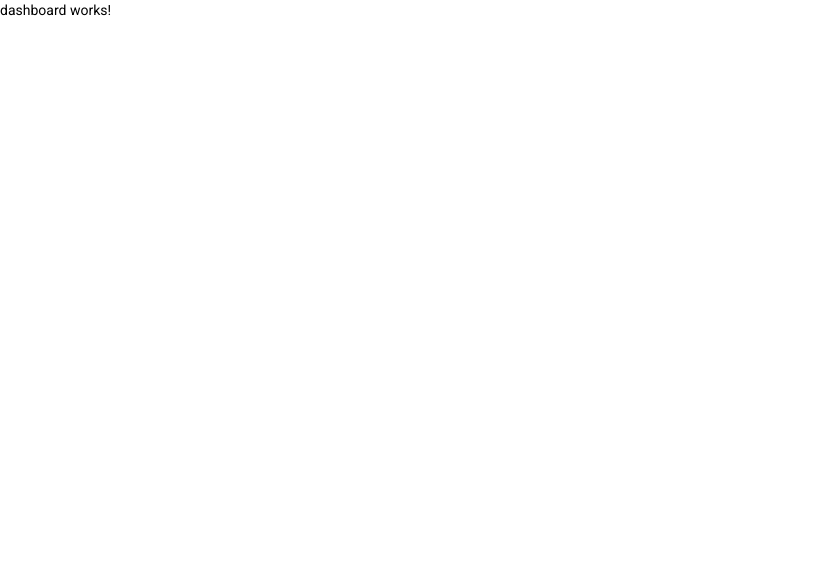
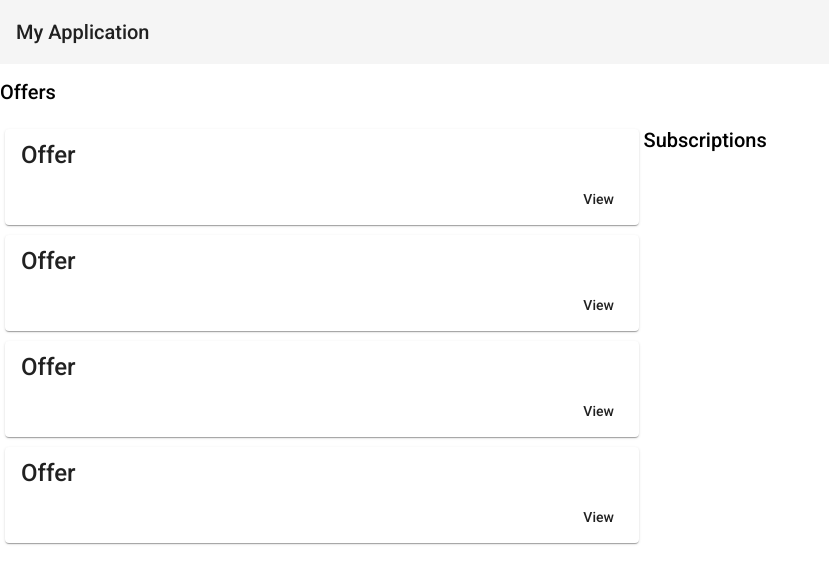
Before and after one commit to winni4eva/subscription, an Angular app: page /admin in a window 1280 px wide. Shown: the top 584 px of the page, without its empty margins (0-829 px from the left). Built offline with nearby package versions, Linux system fonts and the light colour scheme; sample sign-in values are in the browser's storage.

Commit message:
Added offer and subscription dashboard cards

```diff
--- a/src/app/admin/admin.module.ts
+++ b/src/app/admin/admin.module.ts
@@ -4,6 +4,7 @@ import { DashboardComponent } from './dashboard/dashboard.component';
 import { OffersComponent } from './offers/offers.component';
 import { SubscriptionsComponent } from './subscriptions/subscriptions.component';
 import { AdminRoutingModule } from './admin-routing.module';
+import { AngularMaterialModule } from '../material.module';
 
 
 
@@ -15,7 +16,8 @@ import { AdminRoutingModule } from './admin-routing.module';
   ],
   imports: [
     CommonModule,
-    AdminRoutingModule
+    AdminRoutingModule,
+    AngularMaterialModule
   ]
 })
 export class AdminModule { }
--- a/src/app/admin/dashboard/dashboard.component.html
+++ b/src/app/admin/dashboard/dashboard.component.html
@@ -1 +1,44 @@
-<p>dashboard works!</p>
+<p>
+  <mat-toolbar>
+    <span>My Application</span>
+  </mat-toolbar>
+</p>
+
+<div layout="row" class="layout-row">
+  <h2>Offers</h2>
+  <mat-card class="mat-card">
+    <mat-card-title>Offer</mat-card-title>
+    <!-- <mat-card-subtitle>End</mat-card-subtitle> -->
+    <mat-card-actions align="end">
+      <button mat-button>View</button>
+    </mat-card-actions>
+  </mat-card>
+
+  <mat-card class="mat-card">
+    <mat-card-title>Offer</mat-card-title>
+    <!-- <mat-card-subtitle>End</mat-card-subtitle> -->
+    <mat-card-actions align="end">
+      <button mat-button>View</button>
+    </mat-card-actions>
+  </mat-card>
+</div>
+
+
+<div layout="row">
+  <h2>Subscriptions</h2>
+  <mat-card class="mat-card">
+    <mat-card-title>Offer</mat-card-title>
+    <!-- <mat-card-subtitle>End</mat-card-subtitle> -->
+    <mat-card-actions align="end">
+      <button mat-button>View</button>
+    </mat-card-actions>
+  </mat-card>
+
+  <mat-card class="mat-card">
+    <mat-card-title>Offer</mat-card-title>
+    <!-- <mat-card-subtitle>End</mat-card-subtitle> -->
+    <mat-card-actions align="end">
+      <button mat-button>View</button>
+    </mat-card-actions>
+  </mat-card>
+</div>
--- a/src/app/admin/dashboard/dashboard.component.scss
+++ b/src/app/admin/dashboard/dashboard.component.scss
@@ -0,0 +1,5 @@
+mat-card {
+  width: 47%;
+  float: left;
+  margin: 5px;
+}
--- a/src/app/auth/login/login.component.html
+++ b/src/app/auth/login/login.component.html
@@ -2,7 +2,7 @@
   <mat-sidenav-content>
     <form [formGroup]="loginForm" (ngSubmit)="submitForm()" novalidate>
       <!-- Email -->
-      <mat-form-field class="example-full-width">
+      <mat-form-field class="example-full-width" appearance="outline">
         <input matInput placeholder="Email" formControlName="email" type="email" />
       </mat-form-field>
       <mat-error
@@ -17,7 +17,7 @@
       </mat-error>
 
       <!-- Password -->
-      <mat-form-field class="example-full-width">
+      <mat-form-field class="example-full-width" appearance="outline">
         <input matInput placeholder="Password" formControlName="password" type="password" />
       </mat-form-field>
       <mat-error class="mat-caption" *ngIf="loginForm.get('password')?.touched && loginForm.get('password')?.hasError('required')">
```
Also changed, not shown: src/app/material.module.ts (+5 -2 lines).
